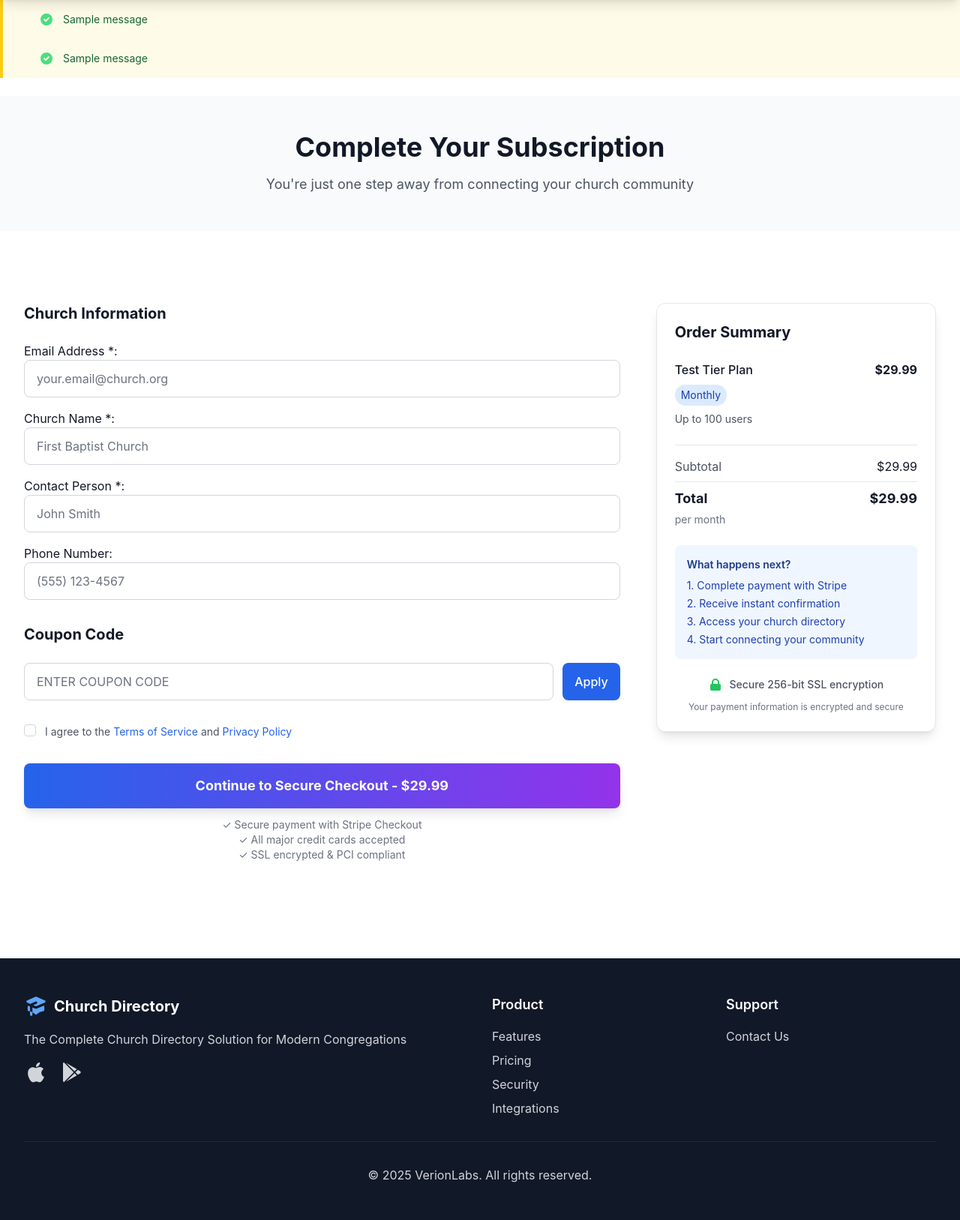
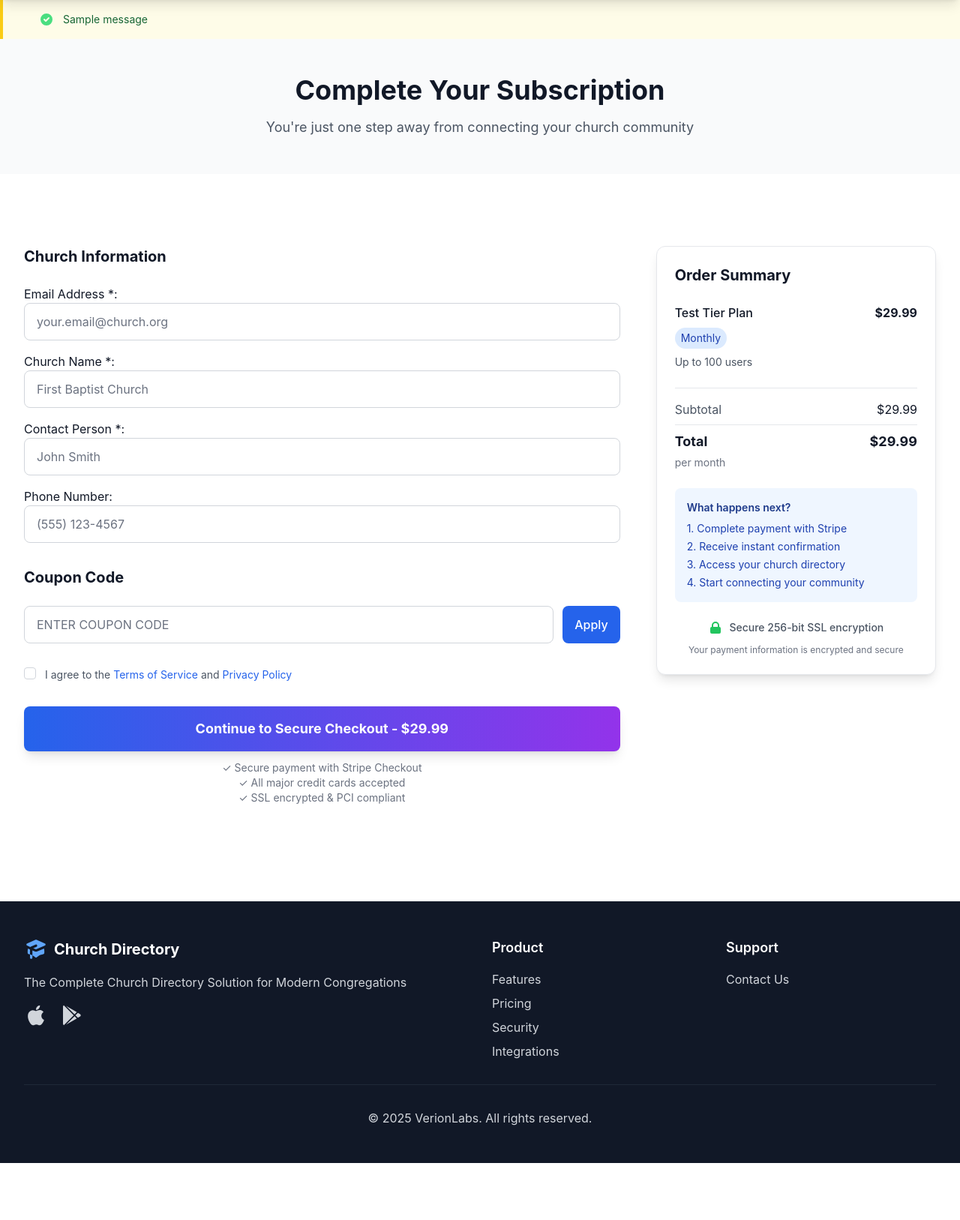
Before and after one commit to mpavlov-sbc/verionlabs.com, a Django app: page /directory/checkout/?tier=5 in a window 1280 px wide. Shown: the part 80-1707 px from the top of the page at 75% size. After the commit the page ends 1631 px from the top, so only its background shows below. Run offline with Django 4.2, Linux system fonts and the light colour scheme; data comes from the database, SQL or seed files in the repository; tables that the repository leaves empty hold one stand-in row (values such as "Sample post"); one stand-in notice (Sample message) is shown.

Commit message:
full revert for checkout

```diff
--- a/church_directory/views.py
+++ b/church_directory/views.py
@@ -12,7 +12,6 @@
 import json
 import uuid
 import logging
-from datetime import timedelta
 import stripe
 
 from .models import PricingTier, Coupon, Subscription, Lead, WebsiteConfig, PaymentIntent
@@ -147,11 +146,6 @@
     checkout_form = CheckoutForm()
     coupon_form = CouponForm()
 
-    # Generate a unique submission token to prevent duplicate submissions
-    import uuid
-    submission_token = str(uuid.uuid4())
-    request.session['checkout_submission_token'] = submission_token
-
     # Handle coupon application
     applied_coupon = None
     discount_amount = Decimal('0.00')
@@ -187,18 +181,6 @@
             messages.info(request, 'Coupon removed.')
 
         elif 'submit_payment' in request.POST:
-            # Check submission token to prevent duplicate submissions
-            submitted_token = request.POST.get('submission_token')
-            session_token = request.session.get('checkout_submission_token')
-
-            if not submitted_token or submitted_token != session_token:
-                logger.warning(f"Invalid or missing submission token for checkout attempt")
-                messages.error(request, 'Form submission error. Please try again.')
-                return redirect('church_directory:checkout')
-
-            # Clear the token after use
-            request.session.pop('checkout_submission_token', None)
-
             checkout_form = CheckoutForm(request.POST)
             if checkout_form.is_valid():
                 return _process_checkout(request, checkout_form, tier, billing_period, applied_coupon, base_amount, discount_amount, final_amount)
@@ -214,7 +196,6 @@
         'coupon_form': coupon_form,
         'config': config,
         'stripe_publishable_key': settings.STRIPE_PUBLISHABLE_KEY,
-        'submission_token': submission_token,
         'page_title': f'Checkout - {tier.name} Plan',
     }
 
--- a/templates/church_directory/checkout.html
+++ b/templates/church_directory/checkout.html
@@ -20,38 +20,6 @@
 {% endblock %}
 
 {% block content %}
-<!-- Messages -->
-{% if messages %}
-<div class="bg-yellow-50 border-l-4 border-yellow-400 p-4 mb-6">
-    <div class="container-width">
-        {% for message in messages %}
-        <div class="flex items-center">
-            <div class="flex-shrink-0">
-                {% if message.tags == 'success' %}
-                <svg class="h-5 w-5 text-green-400" viewBox="0 0 20 20" fill="currentColor">
-                    <path fill-rule="evenodd" d="M10 18a8 8 0 100-16 8 8 0 000 16zm3.707-9.293a1 1 0 00-1.414-1.414L9 10.586 7.707 9.293a1 1 0 00-1.414 1.414l2 2a1 1 0 001.414 0l4-4z" clip-rule="evenodd" />
-                </svg>
-                {% elif message.tags == 'error' %}
-                <svg class="h-5 w-5 text-red-400" viewBox="0 0 20 20" fill="currentColor">
-                    <path fill-rule="evenodd" d="M10 18a8 8 0 100-16 8 8 0 000 16zM8.707 7.293a1 1 0 00-1.414 1.414L8.586 10l-1.293 1.293a1 1 0 101.414 1.414L10 11.414l1.293 1.293a1 1 0 001.414-1.414L11.414 10l1.293-1.293a1 1 0 00-1.414-1.414L10 8.586 8.707 7.293z" clip-rule="evenodd" />
-                </svg>
-                {% else %}
-                <svg class="h-5 w-5 text-yellow-400" viewBox="0 0 20 20" fill="currentColor">
-                    <path fill-rule="evenodd" d="M8.257 3.099c.765-1.36 2.722-1.36 3.486 0l5.58 9.92c.75 1.334-.213 2.98-1.742 2.98H4.42c-1.53 0-2.493-1.646-1.743-2.98l5.58-9.92zM11 13a1 1 0 11-2 0 1 1 0 012 0zm-1-8a1 1 0 00-1 1v3a1 1 0 002 0V6a1 1 0 00-1-1z" clip-rule="evenodd" />
-                </svg>
-                {% endif %}
-            </div>
-            <div class="ml-3">
-                <p class="text-sm {% if message.tags == 'success' %}text-green-800{% elif message.tags == 'error' %}text-red-800{% else %}text-yellow-800{% endif %}">
-                    {{ message }}
-                </p>
-            </div>
-        </div>
-        {% endfor %}
-    </div>
-</div>
-{% endif %}
-
 <!-- Checkout Header -->
 <section class="bg-gray-50 py-12">
     <div class="container-width">
@@ -74,7 +42,7 @@
             <div class="lg:col-span-2">
                 <form method="post" id="checkout-form">
                     {% csrf_token %}
-                    <input type="hidden" name="submission_token" value="{{ submission_token }}">
+                    <input type="hidden" name="submit_payment" value="1">
 
                     <!-- Customer Information -->
                     <div class="checkout-section">
@@ -160,7 +128,7 @@
 
                     <!-- Submit Button - Simplified for Stripe Checkout -->
                     <div class="checkout-section">
-                        <button type="submit" id="submit-btn" name="submit_payment"
+                        <button type="submit" id="submit-btn"
                                 class="w-full py-4 bg-gradient-to-r from-blue-600 to-purple-600 text-white font-bold text-lg rounded-lg hover:from-blue-700 hover:to-purple-700 transform hover:scale-105 transition-all duration-200 shadow-lg">
                             Continue to Secure Checkout - $<span id="final-amount-btn">{{ final_amount }}</span>
                         </button>
@@ -276,31 +244,16 @@
     const form = document.getElementById('checkout-form');
     const submitBtn = document.getElementById('submit-btn');
     const loadingOverlay = document.getElementById('loading-overlay');
-    let isSubmitting = false; // Prevent multiple submissions
 
     form.addEventListener('submit', function(e) {
-        // Prevent multiple submissions
-        if (isSubmitting) {
-            e.preventDefault();
-            return false;
-        }
-
         // Check if this is the final payment submission
         if (e.submitter && e.submitter.name === 'submit_payment') {
-            isSubmitting = true;
-
             // Show loading overlay
             loadingOverlay.classList.remove('hidden');
 
             // Disable form elements
             submitBtn.disabled = true;
             submitBtn.innerHTML = 'Redirecting to Stripe...';
-
-            // Disable all form inputs to prevent changes (but keep hidden inputs enabled)
-            const inputs = form.querySelectorAll('input:not([type="hidden"]), button:not([name="submit_payment"]), select, textarea');
-            inputs.forEach(input => {
-                input.disabled = true;
-            });
         }
     });
 
```
